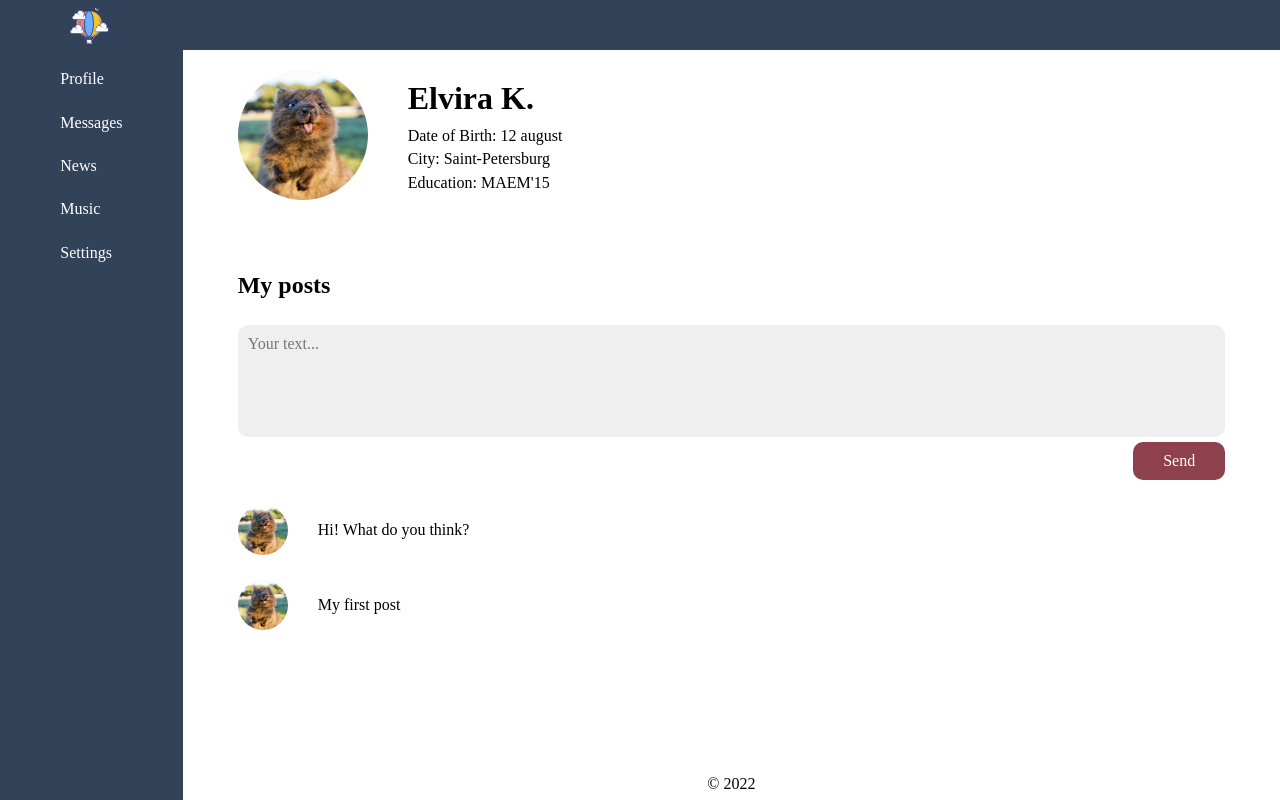
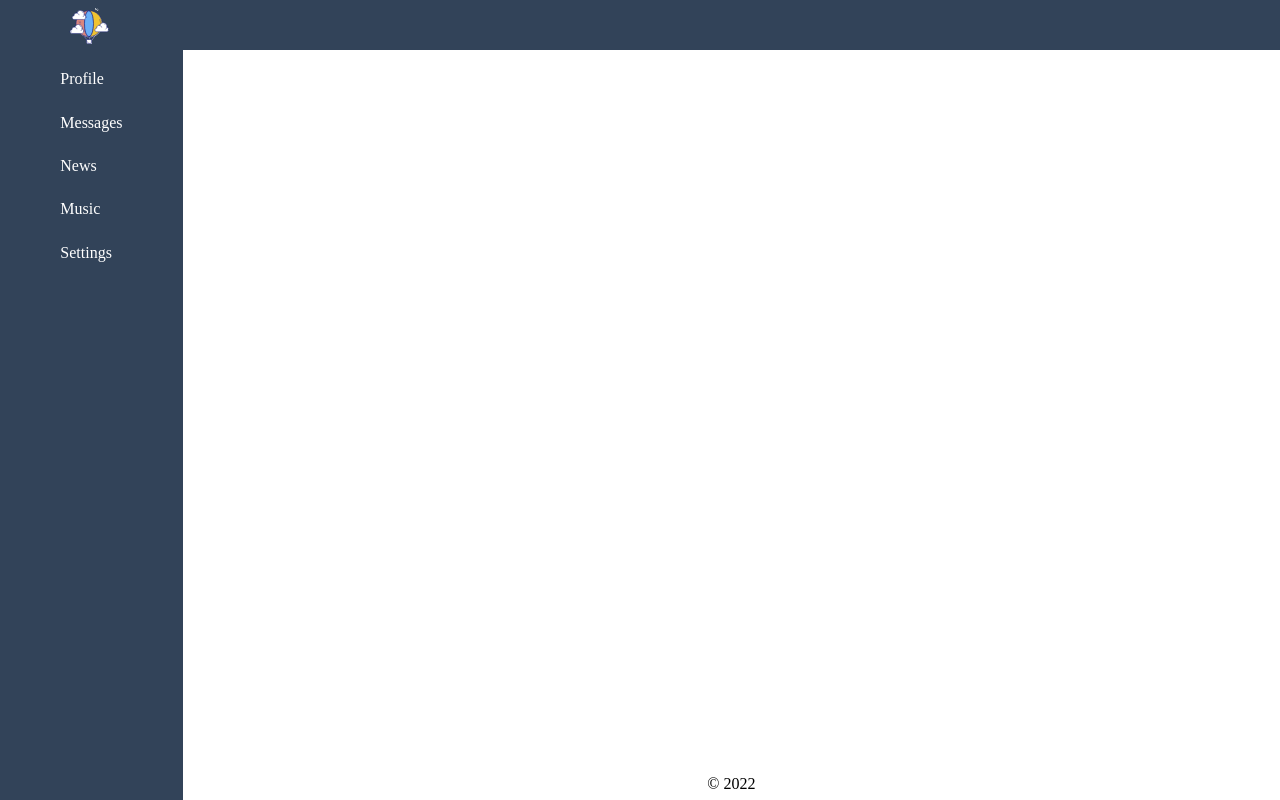
Before and after one commit to Elvira-del/social-network, a React (Create React App) app: page / in a window 1280 px wide. Built offline with nearby package versions, Linux system fonts and the light colour scheme.

Commit message:
feat: add React Router for App

```diff
--- a/package.json
+++ b/package.json
@@ -8,6 +8,7 @@
     "@testing-library/user-event": "^13.5.0",
     "react": "^18.2.0",
     "react-dom": "^18.2.0",
+    "react-router-dom": "^6.4.3",
     "react-scripts": "5.0.1",
     "sass": "^1.56.1",
     "web-vitals": "^2.1.4"
--- a/src/App.js
+++ b/src/App.js
@@ -1,16 +1,26 @@
+import React from "react";
+import { BrowserRouter as Router, Routes, Route } from "react-router-dom";
 import Header from "./components/Header/Header";
 import Navbar from "./components/Navbar/Navbar";
+import Footer from "./components/Footer/Footer";
 import Profile from "./components/Profile/Profile";
-import Footer from "./components/Footer/Footer";
+import Dialogs from "./components/Dialogs/Dialogs";
 
 function App() {
   return (
-    <div className="app">
-      <Header />
-      <Navbar />
-      <Profile />
-      <Footer />
-    </div>
+    <Router>
+      <div className="app">
+        <Header />
+        <Navbar />
+
+        <Routes>
+          <Route path="/profile" element={<Profile />} />
+          <Route path="/dialogs" element={<Dialogs />} />
+        </Routes>
+
+        <Footer />
+      </div>
+    </Router>
   );
 }
 
```
Also changed, not shown: 1 other file (tests, documents, lock files or other folders).
